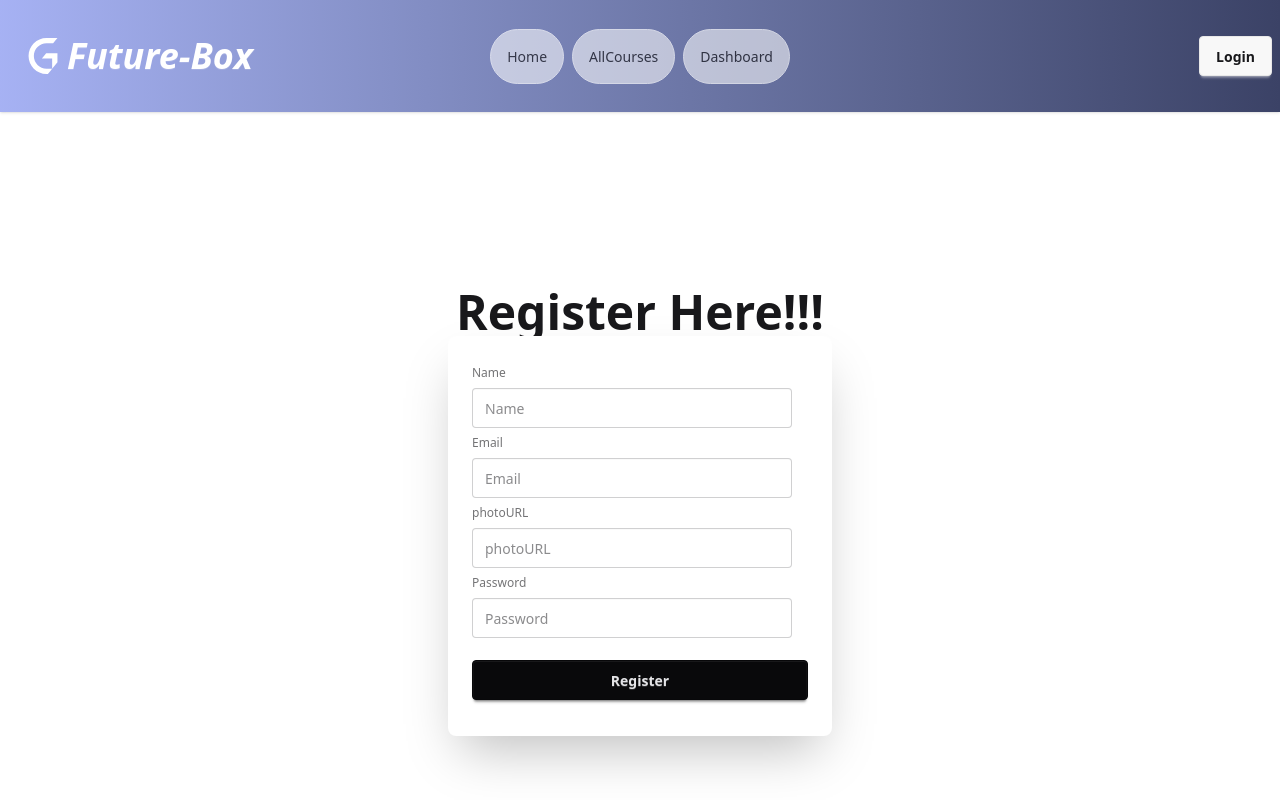
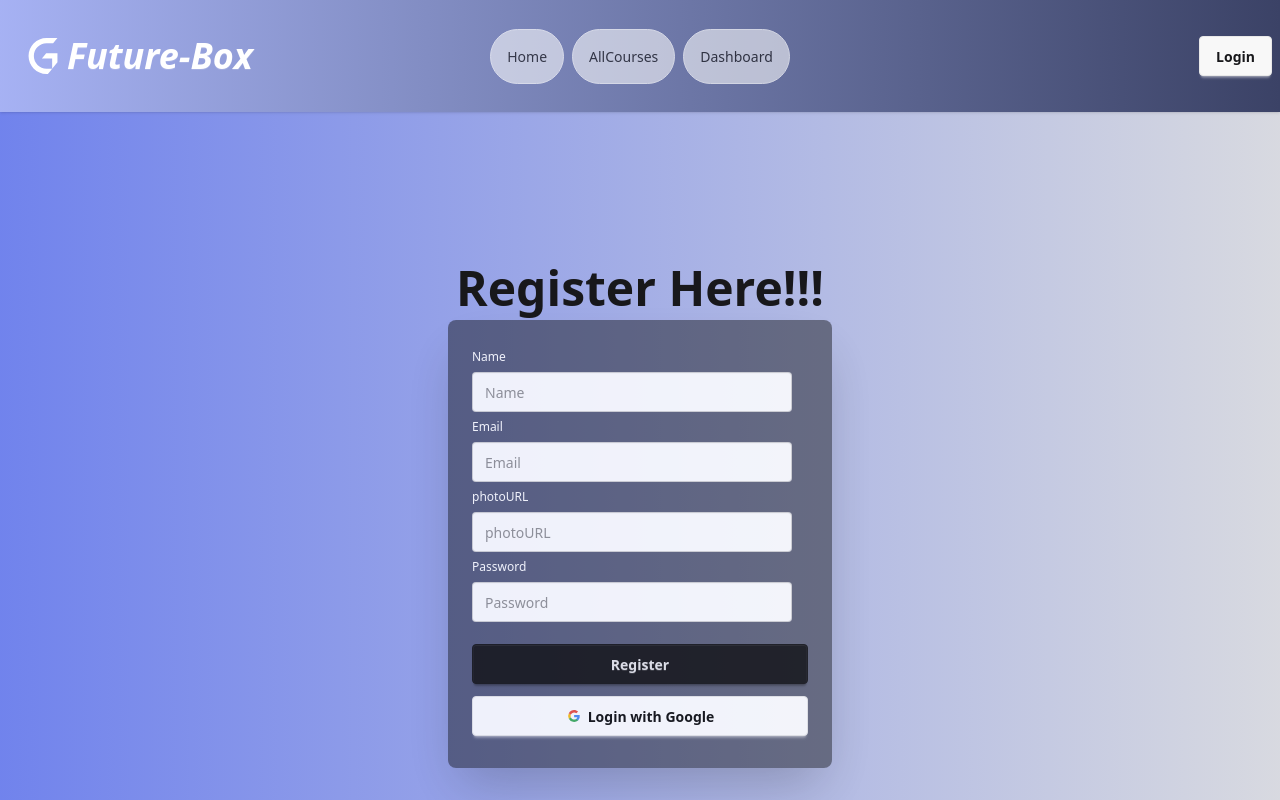
Before and after one commit to sumai-suchi/B12-a10-future-box-client, a React app: page /auth/Register in a window 1280 px wide. Shown: the top 800 px of the page. Built offline with nearby package versions, Linux system fonts and the light colour scheme; no server answers; the HTML template or start-up script is replaced by a standard one.

Commit message:
some correction and design in login and Register page also added google authentication in Register page

```diff
--- a/src/layouts/AuthLayouts.jsx
+++ b/src/layouts/AuthLayouts.jsx
@@ -1,5 +1,6 @@
 import { Outlet } from "react-router";
 import Navbar from "../pages/Navbar";
+import Footer from "../Components/Footer";
 
 const AuthLayouts = () => {
   return (
@@ -8,6 +9,7 @@ const AuthLayouts = () => {
       <div className="max-w-7xl mx-auto">
         <Outlet></Outlet>
       </div>
+      <Footer></Footer>
     </div>
   );
 };
--- a/src/pages/auth/Login.jsx
+++ b/src/pages/auth/Login.jsx
@@ -29,7 +29,7 @@ const Login = () => {
           theme: "light",
         });
 
-        navigate(`${location.state}`);
+        navigate(location.state || "/");
       })
       .catch((error) => {
         toast(`${error.message}`, {
@@ -48,17 +48,19 @@ const Login = () => {
     signInWithGoogle()
       .then((res) => {
         console.log(res);
+        toast("User logged in with google");
+        navigate(location.state || "/");
       })
-      .catch((error) => console.log(error));
+      .catch((error) => toast(`${error.message}`));
   };
   return (
-    <div className=" flex flex-col min-h-screen justify-center items-center ">
-      <h1 className="font-bold text-5xl">Login Here!!!</h1>
-      <div className="card bg-base-100 p-0 w-96  shrink-0 shadow-2xl">
+    <div className=" flex flex-col bg-linear-to-r from-[#4d64e8]/80 to-[#3b4266]/20 min-h-screen justify-center items-center ">
+      <h1 className="font-bold my-3 text-5xl">Login Here!!!</h1>
+      <div className="card bg-black/50 opacity-85 p-0 w-96  shrink-0 shadow-2xl">
         <div className="card-body">
           <form onSubmit={handleOnSubmit}>
             <fieldset className="fieldset">
-              <label className="label">Email</label>
+              <label className="label text-white">Email</label>
               <input
                 type="email"
                 name="email"
@@ -66,7 +68,7 @@ const Login = () => {
                 placeholder="Email"
               />
 
-              <label className="label">Password</label>
+              <label className="label text-white">Password</label>
               <input
                 type="password"
                 name="password"
--- a/src/pages/auth/Register.jsx
+++ b/src/pages/auth/Register.jsx
@@ -3,7 +3,8 @@ import { AuthContext } from "../../context/AuthContext";
 import { useNavigate } from "react-router";
 
 const Register = () => {
-  const { SignUpWithEmailPassword, UpdateUser } = useContext(AuthContext);
+  const { SignUpWithEmailPassword, UpdateUser, signInWithGoogle } =
+    useContext(AuthContext);
   const [error, setError] = useState("");
   const navigate = useNavigate();
 
@@ -41,35 +42,45 @@ const Register = () => {
 
       .catch((error) => console.log(error));
   };
+
+  const handleGoogleLogin = () => {
+    signInWithGoogle()
+      .then((res) => {
+        console.log(res);
+        navigate("/");
+      })
+      .catch((error) => console.log(error));
+  };
+
   return (
-    <div className=" flex flex-col min-h-screen justify-center items-center ">
-      <h1 className="font-bold text-5xl">Register Here!!!</h1>
-      <div className="card bg-base-100 p-0 w-96  shrink-0 shadow-2xl">
+    <div className=" flex flex-col bg-linear-to-r from-[#4d64e8]/80 to-[#3b4266]/20  min-h-screen justify-center items-center ">
+      <h1 className="font-bold my-2 text-5xl">Register Here!!!</h1>
+      <div className="card  bg-black/50 opacity-85 p-0 w-96  shrink-0 shadow-2xl">
         <div className="card-body">
           <form onSubmit={handleOnSubmit}>
             <fieldset className="fieldset">
-              <label className="label">Name</label>
+              <label className="label text-white">Name</label>
               <input
                 type="text"
                 name="name"
                 className="input"
                 placeholder="Name"
               />
-              <label className="label">Email</label>
+              <label className="label text-white">Email</label>
               <input
                 type="email"
                 name="email"
                 className="input"
                 placeholder="Email"
               />
-              <label className="label">photoURL</label>
+              <label className="label text-white">photoURL</label>
               <input
                 type="url"
                 name="photoURL"
                 className="input"
                 placeholder="photoURL"
               />
-              <label className="label">Password</label>
+              <label className="label text-white">Password</label>
               <input
                 type="password"
                 name="password"
@@ -80,6 +91,39 @@ const Register = () => {
               <button className="btn btn-neutral mt-4">Register</button>
             </fieldset>
           </form>
+          <button
+            className="btn bg-white text-black border-[#e5e5e5]"
+            onClick={handleGoogleLogin}
+          >
+            <svg
+              aria-label="Google logo"
+              width="16"
+              height="16"
+              xmlns="http://www.w3.org/2000/svg"
+              viewBox="0 0 512 512"
+            >
+              <g>
+                <path d="m0 0H512V512H0" fill="#fff"></path>
+                <path
+                  fill="#34a853"
+                  d="M153 292c30 82 118 95 171 60h62v48A192 192 0 0190 341"
+                ></path>
+                <path
+                  fill="#4285f4"
+                  d="m386 400a140 175 0 0053-179H260v74h102q-7 37-38 57"
+                ></path>
+                <path
+                  fill="#fbbc02"
+                  d="m90 341a208 200 0 010-171l63 49q-12 37 0 73"
+                ></path>
+                <path
+                  fill="#ea4335"
+                  d="m153 219c22-69 116-109 179-50l55-54c-78-75-230-72-297 55"
+                ></path>
+              </g>
+            </svg>
+            Login with Google
+          </button>
 
           <p className="text-xs text-red-600 font-bold">{error ? error : ""}</p>
         </div>
```
